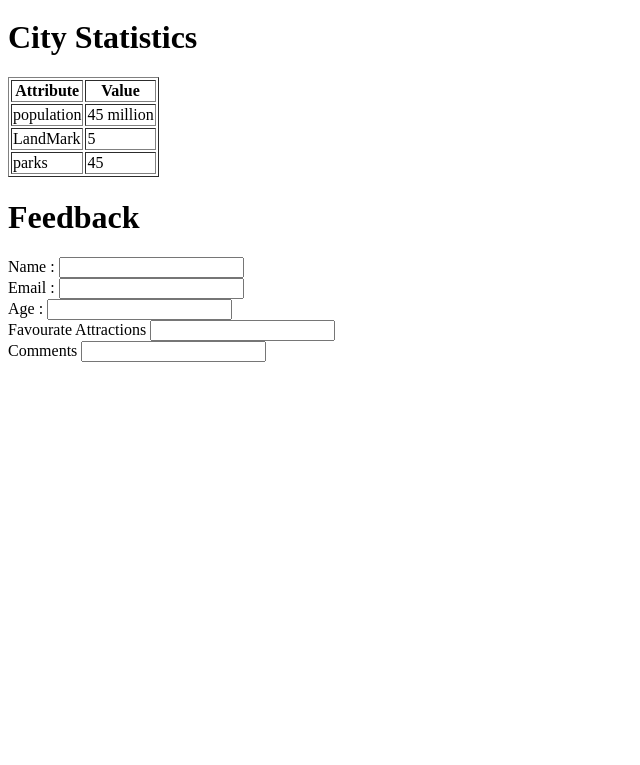
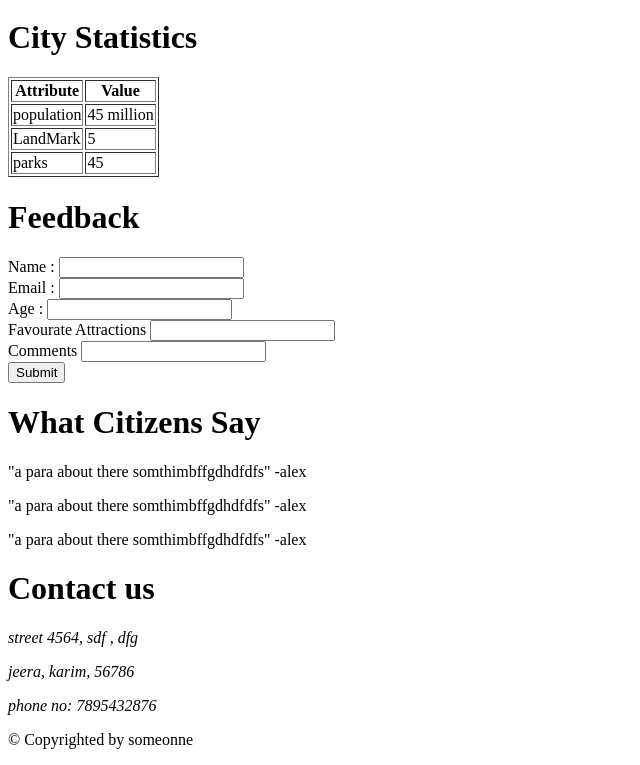
Before and after one commit to Srikanth-madasu/f1c1, a plain HTML site: page index.html in a window 1280 px wide. Shown: the part 946-1711 px from the top of the page, without its empty margins (0-640 px from the left). Before the commit the page ends 1316 px from the top, so only its background shows below. Drawn offline with Linux system fonts and the light colour scheme.

Commit message:
98% completed

```diff
--- a/index.html
+++ b/index.html
@@ -90,12 +90,26 @@
 <br>
 <label for="comments">Comments</label>
 <input type="comment" name="comment" id="comment">
-
+<br>
+<input type="submit" name="submit" id="submit">
 
 </form>
+
+<h1>What Citizens Say</h1>
+<p>"a para about there somthimbffgdhdfdfs" -alex</p>
+<p>"a para about there somthimbffgdhdfdfs" -alex</p>
+<p>"a para about there somthimbffgdhdfdfs" -alex</p>
 </div>
+<footer>
+<h1>Contact us</h1>
 
+<p style="font-style: italic;">street 4564, sdf , dfg</p>
+<p style="font-style: italic;">jeera, karim, 56786</p>
+<p style="font-style: italic;">phone no: 7895432876</p>
 
+<p>© Copyrighted by someonne</p>
+
+</footer>
 </body>
 
 </html>
```
